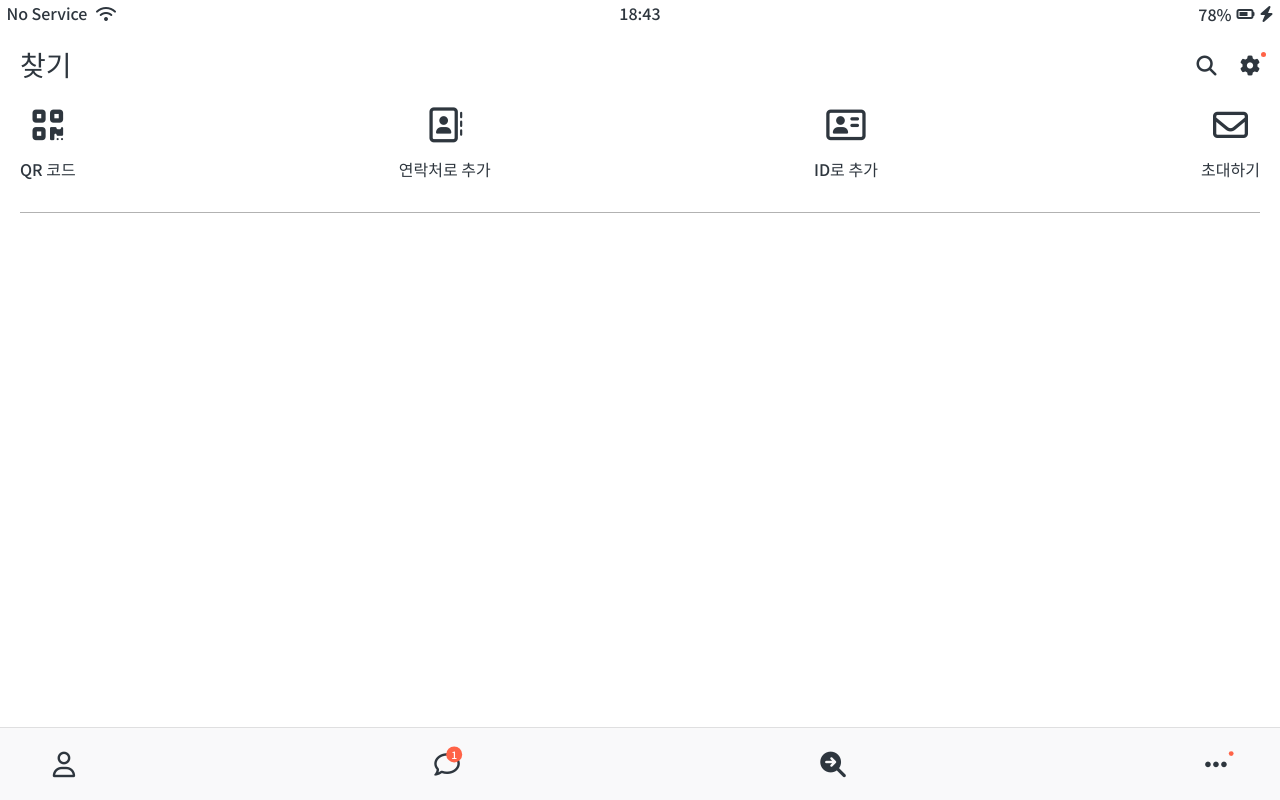
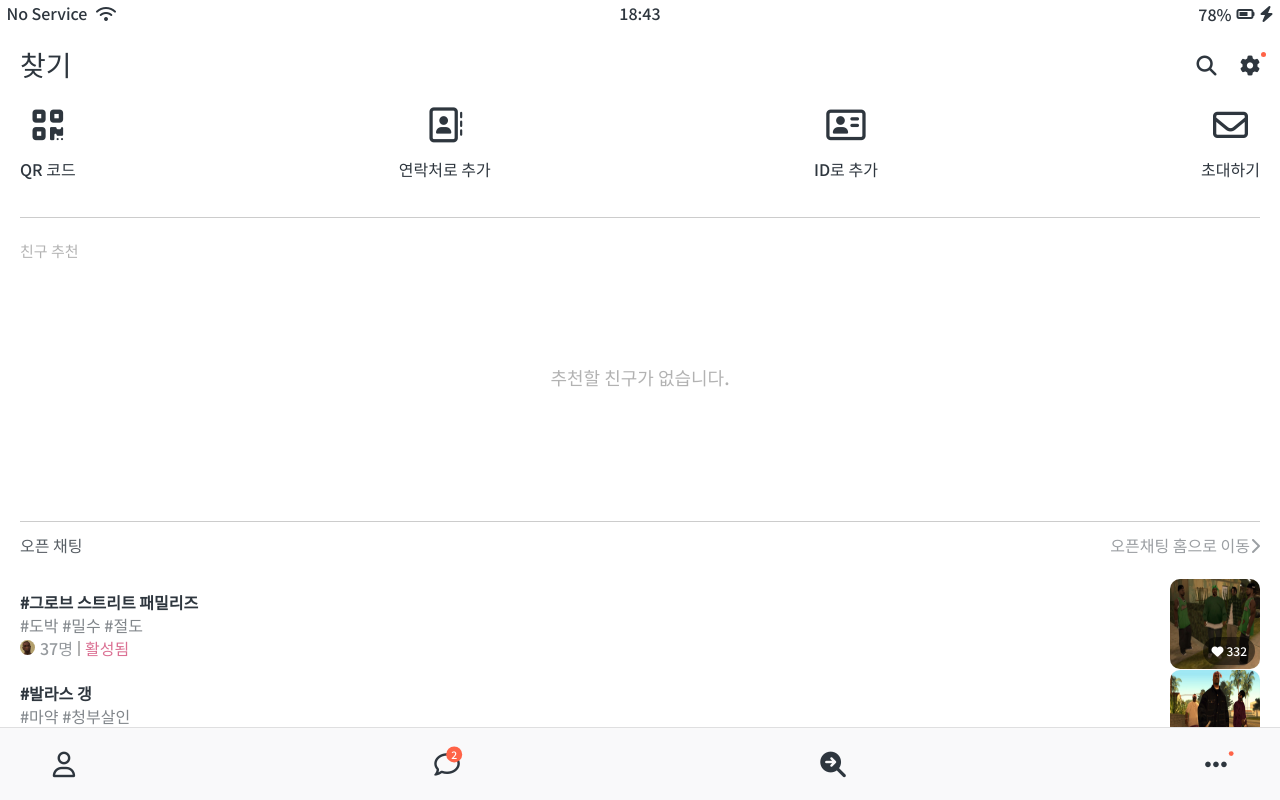
Before and after one commit to krapli441/klonekoding2022, a plain HTML site: page find.html in a window 1280 px wide. Drawn offline with Linux system fonts and the light colour scheme.

Commit message:
2022-10-14
찾기 탭 추가. border 추가해야함

```diff
--- a/CSS/screens/find.css
+++ b/CSS/screens/find.css
@@ -1,8 +1,7 @@
 .find-icons {
     display: flex;
     justify-content: space-between;
-    padding-bottom: 35px;
-    border-bottom: 1px solid rgba(0, 0, 0, 0.3);
+    padding-bottom: 25px;
 }
 
 .find-icons__icon {
@@ -20,3 +19,107 @@
     margin-top: 18px;
 
 }
+
+.recommended-friends {
+    margin:15px 0px;
+    padding: 25px 0px;
+    border-top: var(--main-border);
+    border-bottom: var(--main-border);
+}
+
+.recommended-friends__title {
+    font-size: 15px;
+    color: var(--text-color);
+}
+
+.recommended-friends span {
+    font-size: 18px;
+    margin:110px 0px;
+    display: block;
+    text-align: center;
+    color: var(--text-color);
+}
+
+.open-chat__header {
+    display: flex;
+    justify-content: space-between;
+    opacity: 0.8;
+    margin-bottom: 25px;
+}
+
+.open-chat__header span {
+    opacity: 0.6;
+}
+
+.open-post {
+    display: flex;
+    justify-content: space-between;
+    align-items: center;
+
+}
+
+.open-post__title {
+    font-weight: 600;
+    margin-bottom: 7px;
+}
+
+.open-post__hashtags {
+    opacity: 0.6;
+}
+
+.open-post__members {
+    margin-top: 7px;
+    display: flex;
+    align-items: center;
+}
+
+.open-post__members img {
+    width: 15px;
+    height: 15px;
+    border-radius: 50%;
+    margin-right: 5px;
+}
+
+.open-post__member-count {
+    opacity: 0.5;
+    margin-right: 5px;
+}
+
+.open-post__member-status {
+    color: palevioletred;
+}
+
+.open-post__members .divider {
+    width: 2px;
+    height: 15px;
+    background-color: var(--text-color);
+    margin-top: 1px;
+    margin-right: 5px;
+    }
+
+.open-post__photo {
+    position:relative;
+}
+
+.open-post__photo img {
+    width: 90px;
+    height: 90px;
+    border-radius: 10px;
+}
+
+.open-post__heart-count {
+    background-color: rgba(0, 0, 0, 0.5);
+    color:white;
+    padding: 8px;
+    border-radius: 20px;
+    display: flex;
+    align-items: center;
+    position: absolute;
+    bottom: 5px;
+    right: 5px;
+}
+
+.open-post__heart-count span {
+    margin-left:3px;
+    font-size: 12px;
+}
--- a/CSS/screens/friends.css
+++ b/CSS/screens/friends.css
@@ -18,7 +18,7 @@
 
 .friends-screen__channel {
     margin-top:15px;
-    border-top:1px solid rgba(0, 0, 0, 0.2);
+    border-top: var(--main-border);
     padding-top:10px;
 }
 
--- a/CSS/variables.css
+++ b/CSS/variables.css
@@ -1,4 +1,6 @@
 :root {
     --yellow: #fae100;
     --horizontal-space: 20px;
+    --main-border:1px solid rgba(0, 0, 0, 0.2);
+    --text-color: rgba(0, 0, 0, 0.3);
 }
--- a/find.html
+++ b/find.html
@@ -39,6 +39,52 @@
         <div class="find-icons__icon"><i class="fa-regular fa-address-card"></i><span>ID로 추가</span></div>
         <div class="find-icons__icon"><i class="fa-regular fa-envelope"></i><span>초대하기</span></div>
     </div>
+    <div class="recommended-friends">
+        <h6 class="recommended-friends__title">친구 추천</h6>
+        <span>추천할 친구가 없습니다.</span>
+    </div>
+    <div class="open-chat">
+        <div class="open-chat__header">
+            <h4 class="open-chat__title">오픈 채팅</h4>
+            <span>오픈채팅 홈으로 이동<i class="fa-solid fa-chevron-right"></i></span>
+        </div>
+        <div class="open-post">
+        <div class="open-post__column">
+            <h5 class="open-post__title">#그로브 스트리트 패밀리즈</h5>
+            <h6 class="open-post__hashtags">#도박 #밀수 #절도</h6>
+            <div class="open-post__members">
+                <img src="CJ.jpg"/>
+                <span class="open-post__member-count">37명</span>
+                <div class="divider"></div>
+                <span class="open-post__member-status">활성됨</span>
+            </div>
+        </div>
+        <div class="open-post__column">
+            <div class="open-post__photo">
+                <img src="grove street.jpg"/>
+                <div class="open-post__heart-count"><i class="fa-solid fa-heart fa-xs"></i> <span>332</span> </div>
+            </div>
+        </div>
+    </div>
+
+    <div class="open-post">
+        <div class="open-post__column">
+            <h5 class="open-post__title">#발라스 갱</h5>
+            <h6 class="open-post__hashtags">#마약 #청부살인</h6>
+            <div class="open-post__members">
+                <img src="big smoke.jpg"/>
+                <span class="open-post__member-count">64명</span>
+                <div class="divider"></div>
+                <span class="open-post__member-status">활성됨</span>
+            </div>
+        </div>
+        <div class="open-post__column">
+            <div class="open-post__photo">
+                <img src="valls.jpg"/>
+                <div class="open-post__heart-count"><i class="fa-solid fa-heart fa-xs"></i> <span>743</span> </div>
+            </div>
+        </div>
+    </div>
 
 </main>
 
@@ -52,7 +98,7 @@
                     <i class="fa-regular fa-user fa-2x"></i></a></li>
             <li class="nav__btn">
                 <a class="nav__link" href="chat.html">
-                    <span class="nav__notification badge">1</span>
+                    <span class="nav__notification badge">2</span>
                     <i class="fa-regular fa-comment fa-2x"></i></a></li>
             <li class="nav__btn">
                 <a class="nav__link" href="find.html">
```
Also changed, not shown: chat.html (+1 -1 lines), friends.html (+1 -2 lines), CJ.jpg (added), big smoke.jpg (added), grove street.jpg (added), valls.jpg (added).
